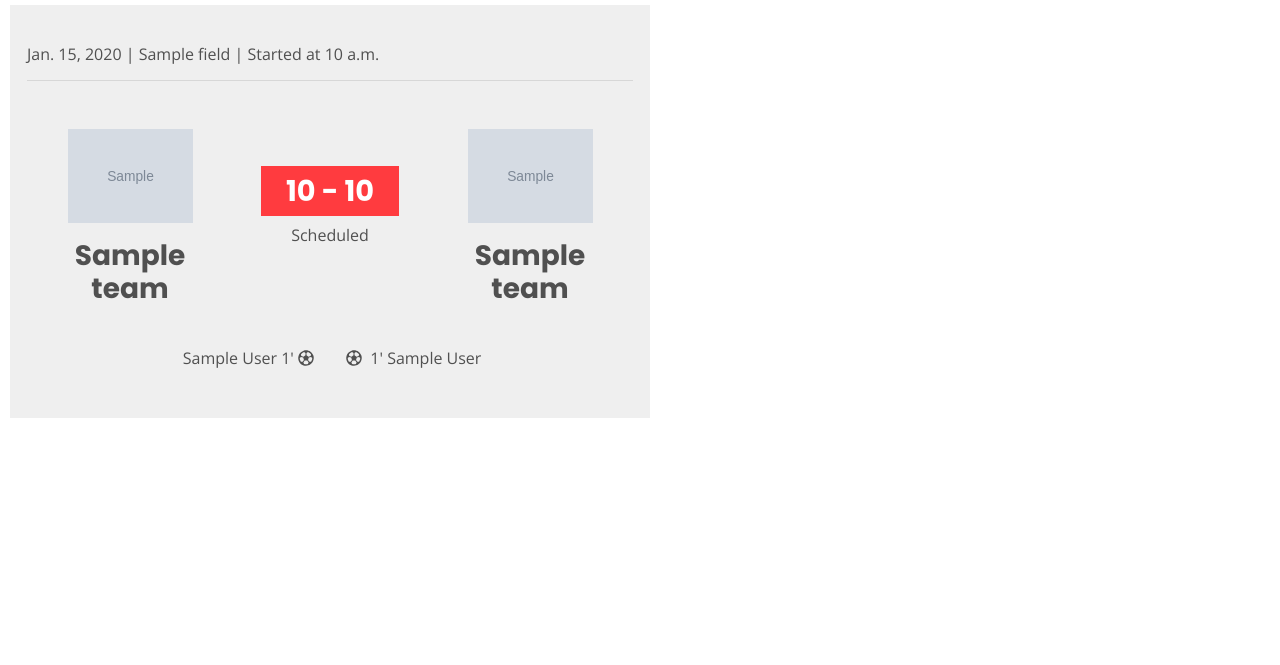
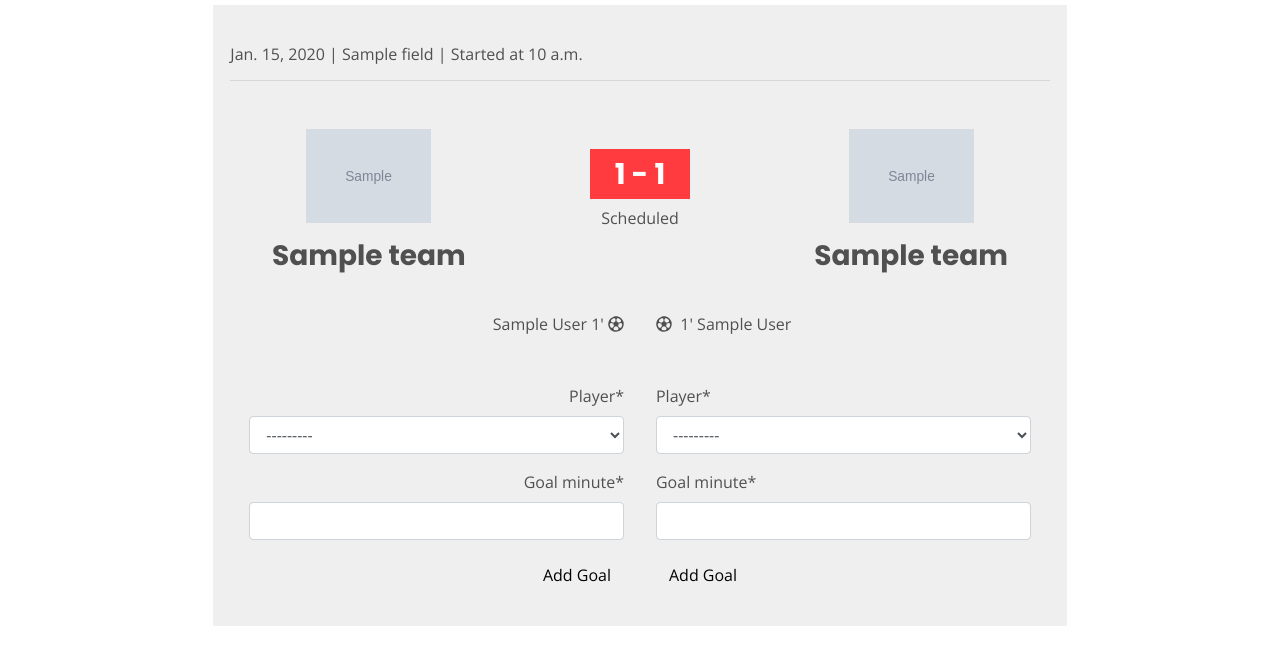
Before and after one commit to babonaresh/msa, a Django app: page /match/1/ in a window 1280 px wide. Shown: the part 110-775 px from the top of the page. Run offline with Django 3.2, Linux system fonts and the light colour scheme; a user stored in the database is signed in; tables that the repository leaves empty hold one stand-in row (values such as "Sample post"); grey boxes marked "Sample" are stand-in pictures; some libraries are stand-ins or nearby versions.

Commit message:
Added fuction to add goals, updated scoring

```diff
--- a/msa_app/forms.py
+++ b/msa_app/forms.py
@@ -8,12 +8,24 @@ import re
 class TeamForm(forms.ModelForm):
     class Meta:
         model = Team
-        fields = ('team_name', 'team_logo', 'school','active_status','coach')
+        fields = ('team_name', 'team_logo_url', 'school','active_status','coach')
 
 class GoalForm(forms.ModelForm):
     class Meta:
         model = Goal
-        fields = ('match', 'team', 'player', 'goal_minute')
+        fields = ('player', 'goal_minute')
+
+    def __init__(self, *args, **kwargs):
+        team_id=kwargs.pop('team_id')
+        super(GoalForm, self).__init__(*args, **kwargs)
+        self.fields['player'].queryset = Player.objects.filter(team__id=team_id)
+
+
+# class GoalForm(forms.Form):
+#     def __init__(self, *args, **kwargs):
+#         self.match_id = kwargs.pop('match_id')
+#         model = Goal
+#         fields = ('match', 'team', 'player', 'goal_minute')
 
 class PlayerForm(forms.ModelForm):
     class Meta:
--- a/msa_app/models.py
+++ b/msa_app/models.py
@@ -69,8 +69,8 @@ class Team(models.Model):
     team_name = models.CharField(max_length=100)
     school = models.ForeignKey(School,on_delete=models.CASCADE, related_name='team_school')
     active_status = models.CharField(max_length=10, choices=ACTIVE_CHOICES, default='active')
-    team_logo = models.ImageField(upload_to='team-logo/', blank=True, null=True)
-    team_logo_url = models.CharField(max_length=510, default='https://ibb.co/hj3G9f', null=True)
+    #team_logo = models.ImageField(upload_to='team-logo/', blank=True, null=True)
+    team_logo_url = models.CharField(max_length=510, default='https://image.ibb.co/miF7FL/default-image.jpg', null=True)
     coach = models.ForeignKey(User, on_delete=models.SET_NULL, related_name='team_coach', null=True)
     created_date = models.DateTimeField(default=timezone.now)
     updated_date = models.DateTimeField(auto_now_add=True)
--- a/msa_app/templates/custom/match_detail.html
+++ b/msa_app/templates/custom/match_detail.html
@@ -2,8 +2,8 @@
 {% load crispy_forms_tags %}
 {% block content %}
 <div class="container-fluid padding">
-<div class="row text-center">
-    <div class="msa-scorecard col-12 col-sm-12 col-md-12 col-lg-6">
+<div class="row justify-content-center text-center">
+    <div class="msa-scorecard col-12 col-sm-12 col-md-10 col-lg-8">
         <div class="row text-left mt-2">
             <div class="col-12 col-sm-12 col-md-12 col-lg-12">
                 <h6>{{match.match_day}} | {{match.field}} | Started at {{match.match_start_time}}</h6>
@@ -17,7 +17,7 @@
             </div>
             <div class="col-4 col-sm-4 col-md-4 col-lg-4 my-auto">
                 <span class="msa-livescore">
-                    {{match.home_team_score}} - {{match.guest_team_score}}
+                    {{home_goals|length}} - {{guest_goals|length}}
                 </span>
                 <p class="msa-livescore-sub">
                 {% if match.match_status == 'scheduled' %}
@@ -59,13 +59,22 @@
                 {% endfor%}
             </div>
         </div>
-    </div>
-    <div class="col-12 col-sm-12 col-md-12 col-lg-6 text-left">
-        <!--h1>Add Goal</h1>
-        <form method="POST" class="goal-form">{%csrf_token%}
-            {{form|crispy}}
-            <button type="submit" class="save btn btn-default">Save</button>
-        </form-->
+        {% if user.is_authenticated %}
+            <div class="row mx-1">
+                <div class="msa-livescore-sub col-6 col-sm-6 col-md-6 col-lg-6 text-right">
+                    <form method="POST" id="goalForm" class="goal-form">{%csrf_token%}
+                        {{home_goal_form|crispy}}
+                        <button type="submit" name="home_goal_submit" class="save btn btn-default">Add Goal</button>
+                    </form>
+                </div>
+                <div class="msa-livescore-sub col-6 col-sm-6 col-md-6 col-lg-6 text-left">
+                    <form method="POST" id="goalForm" class="goal-form">{%csrf_token%}
+                        {{guest_goal_form|crispy}}
+                        <button type="submit" name="guest_goal_submit" class="save btn btn-default">Add Goal</button>
+                    </form>
+                </div>
+            </div>
+        {% endif %}
     </div>
 </div>
 </div>
--- a/msa_app/urls.py
+++ b/msa_app/urls.py
@@ -15,8 +15,10 @@ urlpatterns = [
     url(r'^password/success/$', views.password_success, name='password_success'),
 
     path('team_list', views.team_list, name='team_list'),
+
     path('match_list', views.match_list, name='match_list'),
     path('match/<int:pk>/', views.match_detail, name='match_detail'),
+
     path('team/<int:pk>/edit/', views.team_edit, name='team_edit'),
     path('team/new/', views.team_new, name='team_new'),
     path('team/<int:pk>/delete/', views.team_delete, name='team_delete'),
--- a/msa_app/views.py
+++ b/msa_app/views.py
@@ -33,18 +33,43 @@ def match_list(request):
                                                    'matches_full': matches_full,
                                                    'matches_all': matches_all})
 
-@login_required
 def match_detail(request, pk):
     match = get_object_or_404(Match, pk=pk)
     home_team = match.home_team
     guest_team = match.guest_team
     home_goals = Goal.objects.filter(match=match, team=home_team)
     guest_goals = Goal.objects.filter(match=match, team=guest_team)
+    home_goal_form = GoalForm(team_id=home_team.id)
+    guest_goal_form = GoalForm(team_id=guest_team.id)
+    if request.method == "POST" and 'home_goal_submit' in request.POST:
+        home_goal_form = GoalForm(request.POST, team_id=home_team.id)
+        if home_goal_form.is_valid():
+            goal = home_goal_form.save(commit=False)
+            goal.created_date = timezone.now()
+            goal.match = get_object_or_404(Match, pk=pk)
+            goal.team = home_team
+            goal.save()
+    elif request.method == "POST" and 'guest_goal_submit' in request.POST:
+        guest_goal_form = GoalForm(request.POST, team_id=guest_team.id)
+        if guest_goal_form.is_valid():
+            goal = guest_goal_form.save(commit=False)
+            goal.created_date = timezone.now()
+            goal.match = get_object_or_404(Match, pk=pk)
+            goal.team = guest_team
+            goal.save()
+
     return render(request, 'custom/match_detail.html', {'match': match,
                                                 'home_team': home_team,
                                                 'guest_team': guest_team,
                                                 'home_goals': home_goals,
-                                                'guest_goals': guest_goals})
+                                                'guest_goals': guest_goals,
+                                                'home_goal_form': home_goal_form,
+                                                'guest_goal_form': guest_goal_form})
+
+def load_players(request):
+    team_id = request.GET.get('team')
+    players = Player.objects.filter(team_id=team_id).order_by('first_name')
+    return render(request, 'custom/ext/player_dynamic.html', {'players', players})
 
 # Team Views
 #############
```
Also changed, not shown: msa_app/migrations/0009_auto_20181122_1606.py (added).
